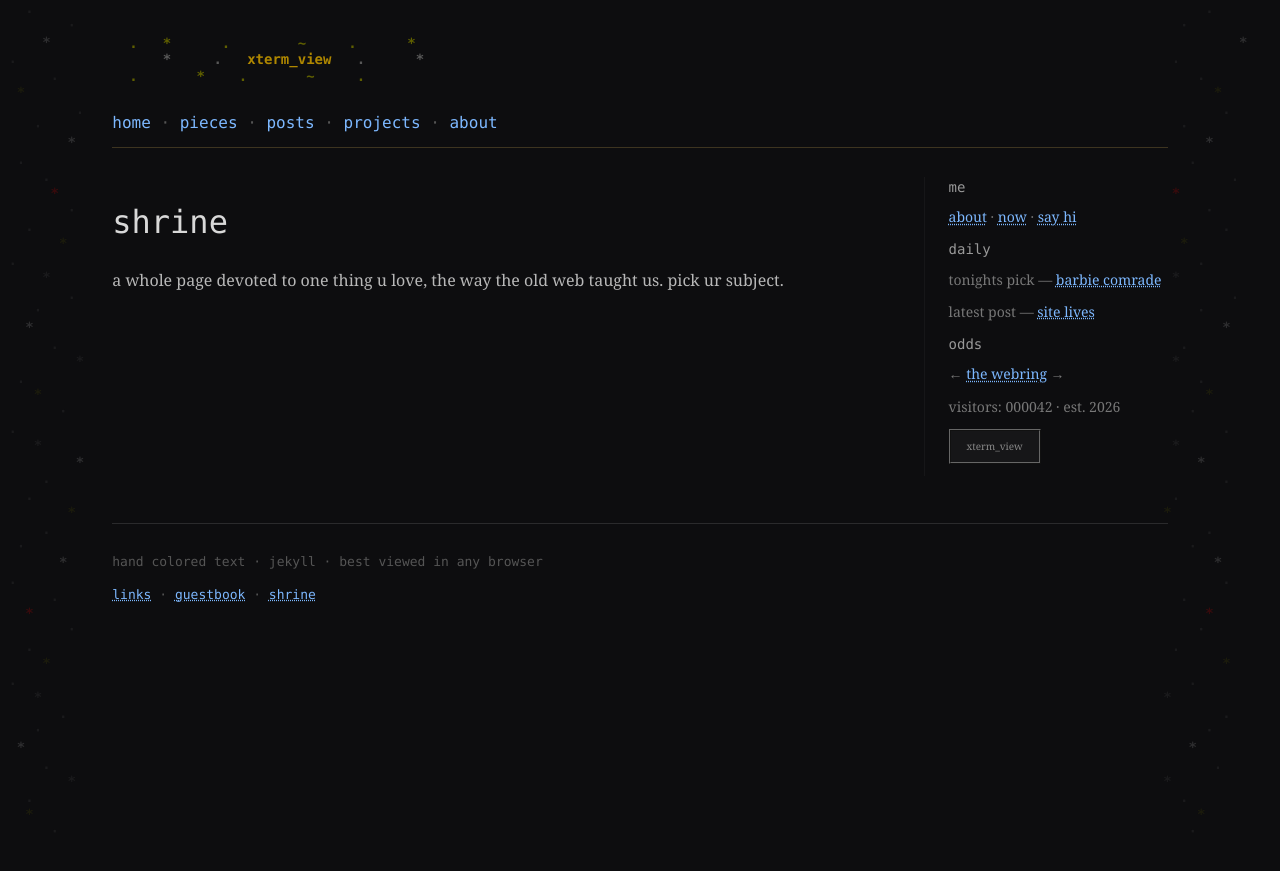
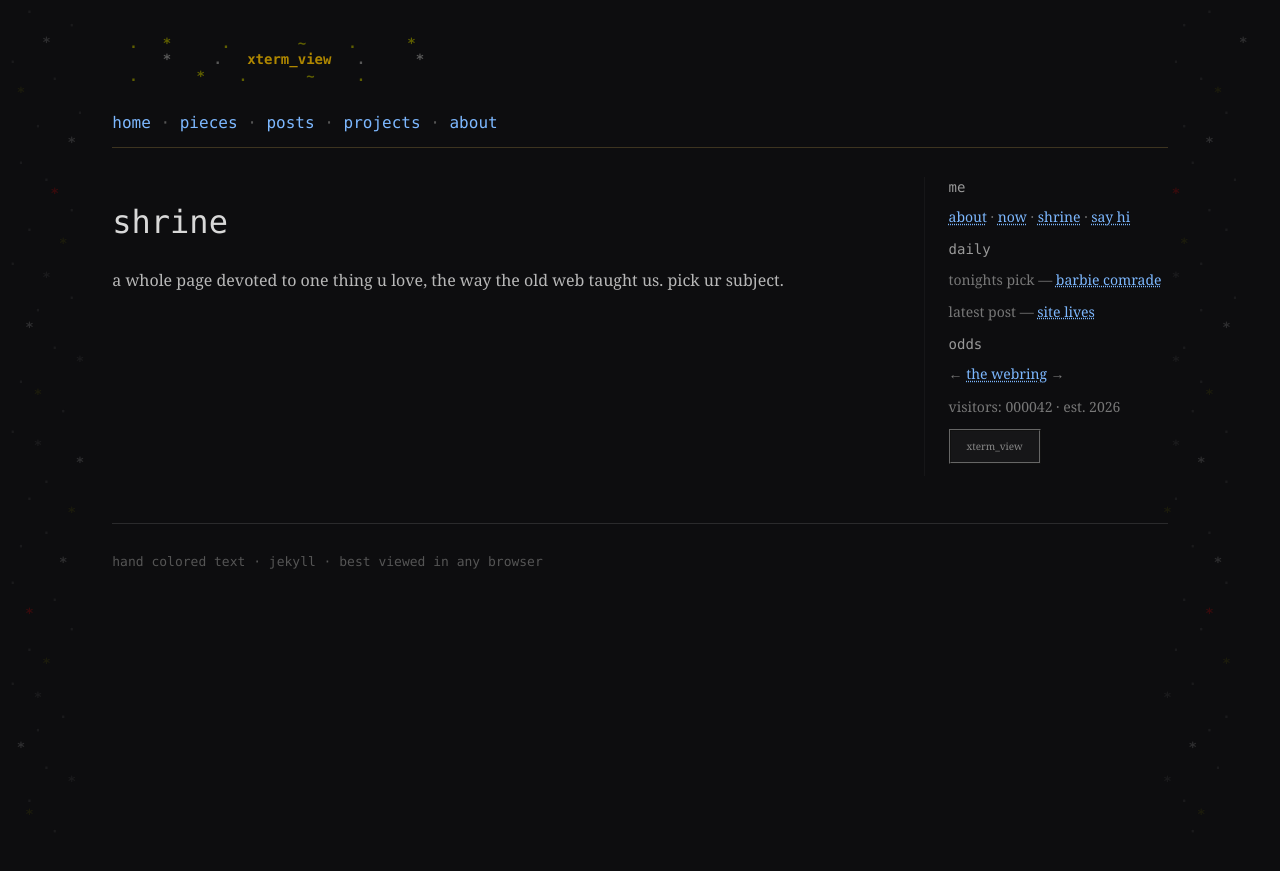
Before and after one commit to jf-atray/jf-atray.github.io, a Jekyll site: the page built from shrine.md, in a window 1280 px wide. Shown: the top 871 px of the page. Built offline with Jekyll 4.4.1, drawn with Linux system fonts in a browser that asks for light colours.

Commit message:
the shirne link moves into the rail
Generated with [Devin](https://devin.ai)

Co-Authored-By: Devin <158243242+devin-ai-integration[bot]@users.noreply.github.com>

```diff
--- a/_includes/rail.html
+++ b/_includes/rail.html
@@ -4,6 +4,7 @@
 <h3>me</h3>
 <p><a href="{{ '/about/' | relative_url }}">about</a> ·
    <a href="{{ '/about/now.html' | relative_url }}">now</a> ·
+   <a href="{{ '/shrine.html' | relative_url }}">shrine</a> ·
    <a href="{{ '/guestbook.html' | relative_url }}">say hi</a></p>
 <h3>daily</h3>
 <p>tonights pick — <a href="{{ potd.url | relative_url }}">{{ potd.title }}</a></p>
--- a/_layouts/default.html
+++ b/_layouts/default.html
@@ -132,8 +132,5 @@
 
 <footer>
   <p>hand colored text · jekyll · best viewed in any browser</p>
-  <p><a href="{{ '/links.html' | relative_url }}">links</a> ·
-     <a href="{{ '/guestbook.html' | relative_url }}">guestbook</a> ·
-     <a href="{{ '/shrine.html' | relative_url }}">shrine</a></p>
 </footer>
 </body>
```
